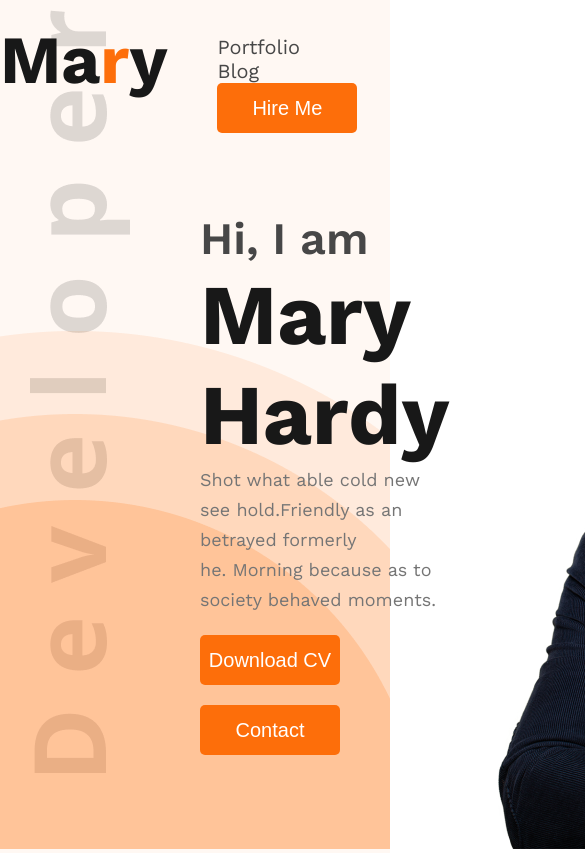
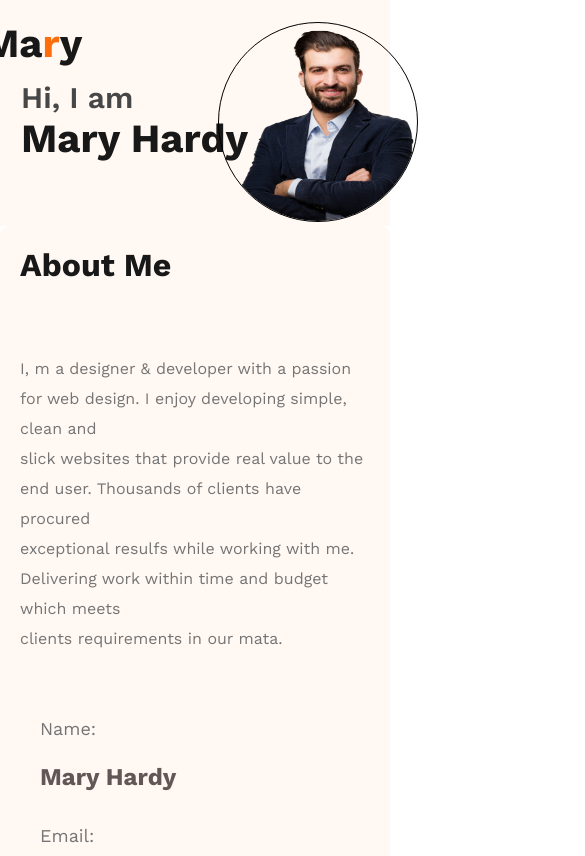
Before and after one commit to Labib91/portfolio-project-, a plain HTML site: page index.html in a window 390 px wide. Shown: the top 856 px of the page, 585 px wide, since content can reach past the window. Drawn offline with nearby package versions, Linux system fonts and the light colour scheme.

Commit message:
added my responsive code

```diff
--- a/index.html
+++ b/index.html
@@ -265,7 +265,7 @@
               <textarea name="" id="" cols="30" rows="10">Massage</textarea>
             </div>
             <div>
-                <input type="submit" value="Submit">
+              <input type="submit" value="Submit" />
             </div>
           </form>
         </div>
--- a/style/style.css
+++ b/style/style.css
@@ -4,14 +4,17 @@
   padding: 0;
   box-sizing: border-box;
 }
+
 body {
   font-family: "Open Sans", sans-serif;
   font-family: "Work Sans", sans-serif;
 }
+
 .btn {
   background-color: #fd6e0a;
   color: #fff;
 }
+
 .about {
   color: #181818;
   text-align: center;
@@ -19,6 +22,7 @@ body {
   font-weight: 700;
   padding: 30px;
 }
+
 .para {
   color: #757575;
   text-align: center;
@@ -43,27 +47,33 @@ nav {
   justify-content: space-around;
   padding: 20px 0px;
 }
+
 .logo {
   color: #181818;
   font-size: 45px;
   font-weight: 800;
 }
+
 .logo span {
   color: #fd6e0a;
 }
+
 .list-item {
   margin-top: 15px;
 }
+
 nav li {
   list-style: none;
   color: #474747;
   font-size: 20px;
   font-weight: 400;
 }
+
 ul li {
   display: inline;
   margin-left: 50px;
 }
+
 .list-item button {
   height: 50px;
   width: 140px;
@@ -82,26 +92,31 @@ ul li {
   margin-top: 20px;
   background-position-y: 158px;
 }
+
 .banner-content {
   margin-top: 10%;
   margin-left: 200px;
 }
+
 .banner-welcome {
   color: #474747;
   font-size: 45px;
   font-weight: 600;
 }
+
 .banner-head {
   color: #181818;
   font-size: 85px;
   font-weight: 700;
 }
+
 .banner-des {
   color: #757575;
   font-size: 18px;
   font-weight: 400;
   line-height: 30px;
 }
+
 .banner button {
   height: 50px;
   width: 140px;
@@ -117,6 +132,7 @@ ul li {
 .about {
   padding: 90px;
 }
+
 .about-section {
   border-radius: 10px;
   background: #fff8f3;
@@ -124,6 +140,7 @@ ul li {
   width: 1140px;
   height: 550px;
 }
+
 .about-info h4 {
   color: #757575;
   text-align: center;
@@ -132,21 +149,25 @@ ul li {
   line-height: 30px;
   margin-top: 30px;
 }
+
 .about-info {
   display: flex;
   justify-content: space-evenly;
   text-align: center;
   margin-left: 30px;
 }
+
 .about-info h2 {
   color: #615757;
 }
+
 /* card style here */
 
 .card {
   display: flex;
   justify-content: center;
 }
+
 .card-1 {
   border-radius: 5px;
   background: #fff;
@@ -155,6 +176,7 @@ ul li {
   height: 377px;
   padding: 33px;
 }
+
 .card-1 h4 {
   color: #181818;
   font-size: 20px;
@@ -171,6 +193,7 @@ ul li {
   line-height: 28px;
   margin-top: 30px;
 }
+
 /* resume style here */
 .resume {
   display: flex;
@@ -178,6 +201,7 @@ ul li {
   padding: 180px;
   margin-top: -150px;
 }
+
 .resume-right h1 {
   color: #474747;
   font-size: 30px;
@@ -205,6 +229,7 @@ ul li {
   font-weight: 400;
   line-height: 28px;
 }
+
 .resume-left h1 {
   color: #474747;
   font-size: 30px;
@@ -233,6 +258,7 @@ ul li {
   font-weight: 400;
   line-height: 28px;
 }
+
 .download-btn {
   width: 250px;
   height: 64px;
@@ -240,6 +266,7 @@ ul li {
   background: #fd6e0a;
   margin: 0 500px;
 }
+
 /* contact us style here */
 
 .contact {
@@ -249,6 +276,7 @@ ul li {
   background-color: #fff8f3;
   padding: 53px;
 }
+
 .lets-Connect {
   width: 50%;
 }
@@ -266,6 +294,7 @@ ul li {
   line-height: 28px;
   margin-top: 20px;
 }
+
 .s-icon {
   margin-top: 30px;
 }
@@ -280,6 +309,7 @@ textarea {
   margin-bottom: 16px;
   border: none;
 }
+
 input[type="email"] {
   width: 100%;
   padding: 12px;
@@ -298,3 +328,114 @@ input[type="submit"] {
   border-radius: 4px;
   cursor: pointer;
 }
+
+/* for mobile */
+@media screen and (max-width: 576px) {
+  .header {
+    background-image: none;
+  }
+
+  .logo h1 {
+    font-size: 40px;
+    margin-left: -212px;
+  }
+  .banner-welcome {
+    font-size: 30px;
+  }
+  .banner-head {
+    font-size: 40px;
+  }
+  .para {
+    text-align: start;
+    font-size: 16px;
+    padding: 20px;
+  }
+
+  .title {
+    text-align: start;
+    font-size: 32px;
+    padding: 20px;
+  }
+
+  .list-item {
+    display: none;
+  }
+  .list-item ul li {
+    font-size: 15px;
+  }
+
+  .download-btn {
+    margin: 10px;
+    width: 200px;
+    margin-left: 40px;
+  }
+
+  .banner,
+  .card,
+  .resume,
+  .about,
+  .about-info {
+    flex-direction: column;
+    padding: 10px;
+  }
+  .banner button,
+  .banner-des {
+    display: none;
+  }
+  .banner {
+    background-image: none;
+    padding: 0px;
+    margin: -46px 0px 0px 0px;
+  }
+
+  .banner-content {
+    margin-top: 10%;
+    margin-left: 21px;
+  }
+
+  .banner-img img {
+    height: 200px;
+    width: 200px;
+    margin-left: 56%;
+    border: 1px solid #000;
+    border-radius: 50%;
+    margin-top: -140px;
+  }
+
+  .card {
+    margin: 0px 0px 50px 0px;
+  }
+
+  .resume {
+    flex-direction: column-reverse;
+    padding: 40px;
+  }
+
+  .resume-right h1 {
+    margin-top: 90px;
+  }
+
+  .about {
+    padding: 0px;
+    font-size: 32px;
+  }
+
+  .about-info h4 {
+    text-align: justify;
+  }
+
+  .about-info {
+    text-align: justify;
+  }
+
+  .about-section {
+    margin: 0px;
+    padding: 0px;
+    width: 100%;
+    height: 100%;
+  }
+
+  .contact {
+    flex-direction: column;
+  }
+}
```
